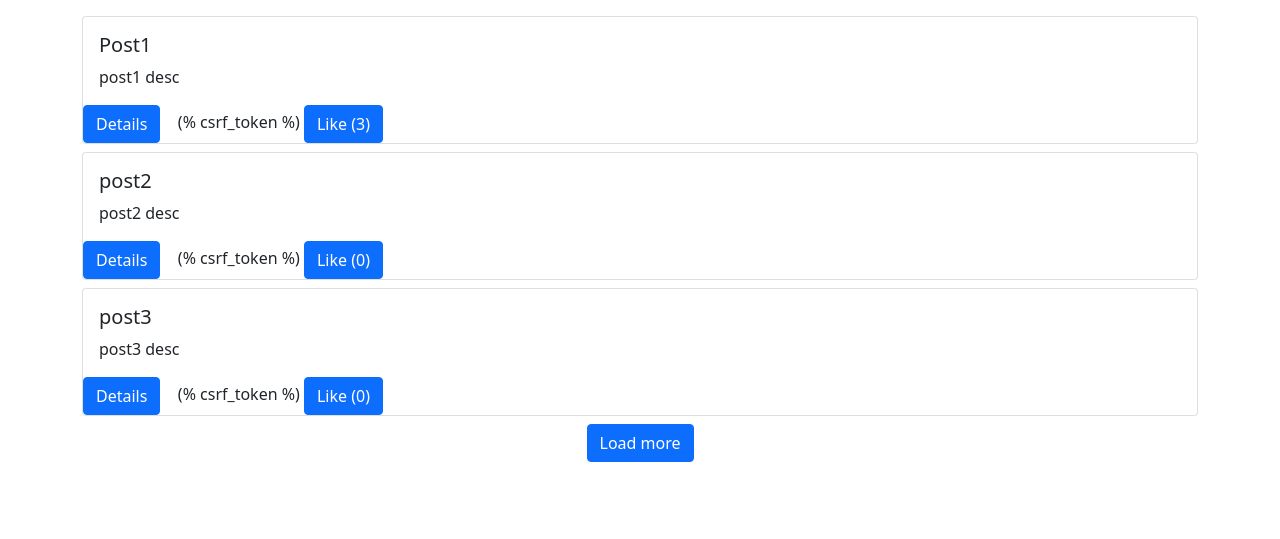
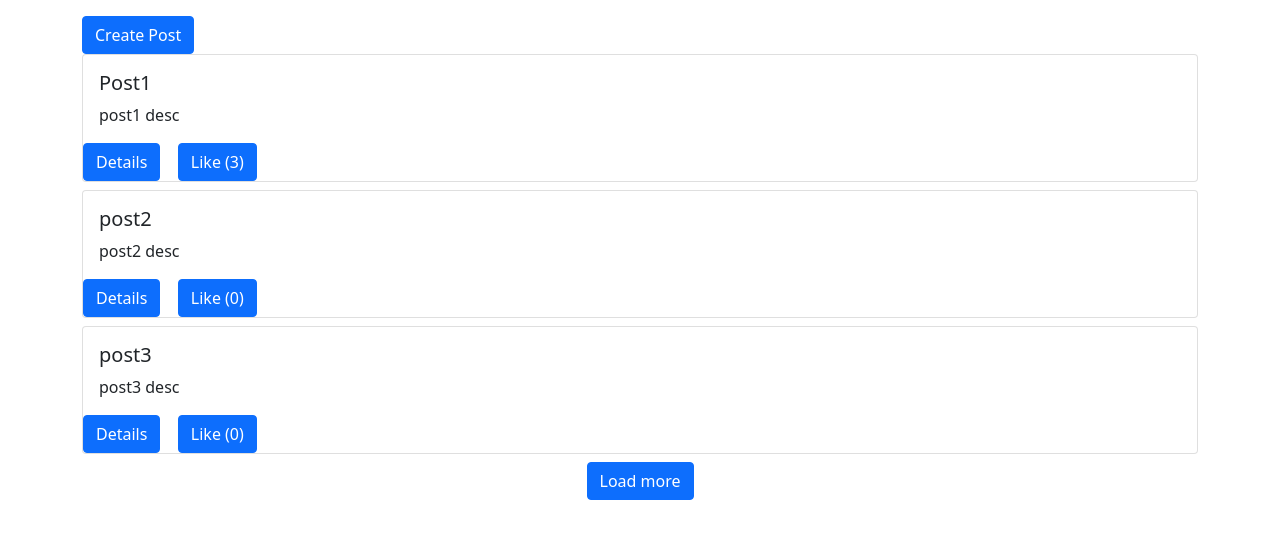
Before and after one commit to ItsSimko/NAD-A4, a Django app: page / in a window 1280 px wide. Shown: the top 539 px of the page. Run offline with Django 5.2, Linux system fonts and the light colour scheme; data comes from the database, SQL or seed files in the repository; both versions use the stored data as it was after the commit; data that the repository does not hold is empty; some libraries are stand-ins or nearby versions.

Commit message:
started work on crispy forms

```diff
--- /dev/null
+++ b/posts_project/posts/forms.py
@@ -0,0 +1,10 @@
+from django import forms
+from .models import Post
+
+class PostForm(forms.ModelForm):
+    class Meta:
+        model = Post
+        fields = [
+            'title',
+            'body'
+        ]
--- a/posts_project/posts/static/posts/main.js
+++ b/posts_project/posts/static/posts/main.js
@@ -31,17 +31,15 @@ const getDatas = () => {
                 </div>
                 <div class="col">
                     <form class="unlike-like-form" data-form-id="${el.id}">
-                        (% csrf_token %)
-                        <button href="#" class="btn btn-primary" id="like-unlike-${
+                        <button class="btn btn-primary" id="like-unlike-${
                           el.id
-                        }></button>
+                        }">${
+                          el.liked
+                            ? `Unlike (${el.like_count})`
+                            : `Like (${el.like_count})`
+                        }</button>
                     </form>
 
-                    <button href="#" class="btn btn-primary">${
-                      el.liked
-                        ? `Unlike (${el.like_count})`
-                        : `Like (${el.like_count})`
-                    }</button>
                 </div>
 
                 </div>
@@ -50,6 +48,7 @@ const getDatas = () => {
             </div>
             `;
         });
+        likeUnlikePosts();
       }, 250);
 
       if (response.size === 0) {
@@ -84,25 +83,23 @@ const getCookie = (name) => {
 const csrftoken = getCookie("csrftoken");
 
 const likeUnlikePosts = () => {
-  const likeUnlikePosts = { ...document.querySelectorAll(".unlike-like-form") };
+  const likeUnlikePosts = [...document.querySelectorAll(".unlike-like-form")];
   likeUnlikePosts.forEach((el) => {
     el.addEventListener("submit", (e) => {
       e.preventDefault();
-      const clickedId = el.target.getAttribute("data-form-id");
-      const clieckedBtn = document.getElementById(`#like-unlike-${postId}`);
+      const clickedId = el.getAttribute("data-form-id");
+      const clickedBtn = document.getElementById(`like-unlike-${clickedId}`);
       $.ajax({
         type: "POST",
-        url: "",
+        url: "like-unlike/",
         data: {
-          "X-CSRFToken": csrftoken,
-          postId: postId,
+          csrfmiddlewaretoken: csrftoken,
+          pk: clickedId,
         },
         success: function (response) {
-          if (response.liked) {
-            el.nextElementSibling.textContent = `Unlike (${response.like_count})`;
-          } else {
-            el.nextElementSibling.textContent = `Like (${response.like_count})`;
-          }
+          clickedBtn.textContent = response.liked
+            ? `Unlike (${response.count})`
+            : `Like (${response.count})`;
         },
         error: function (e) {},
       });
--- a/posts_project/posts/templates/posts/main.html
+++ b/posts_project/posts/templates/posts/main.html
@@ -1,20 +1,62 @@
 {% extends "base.html" %}
+{% load static %}
+{% load crispy_forms_tags %}
 
-{% load static %}
 {% block scripts %}
 <script src="{% static 'posts/main.js' %}" defer></script>
 {% endblock scripts %}
 
 {% block title %}
-    Posts
+Posts
 {% endblock title %}
 
 {% block content %}
+<!-- Modal -->
+<div
+  class="modal fade"
+  id="exampleModal"
+  tabindex="-1"
+  aria-labelledby="exampleModalLabel"
+  aria-hidden="true"
+>
+  <div class="modal-dialog">
+    <div class="modal-content">
+      <div class="modal-header">
+        <h5 class="modal-title" id="exampleModalLabel">Create Post</h5>
+        <button
+          type="button"
+          class="btn-close"
+          data-bs-dismiss="modal"
+          aria-label="Close"
+        ></button>
+      </div>
+      <div class="modal-body">
+        <form id="post-form">
+            {% csrf_token %}
+            {{form|crispy}}
+
+            <div class="modal-footer">
+                <button type="button" class="btn btn-danger" data-bs-dismiss="modal">
+                  Close
+                </button>
+                <button type="button" class="btn btn-success">+ Create</button>
+              </div>
+        </form>
+      </div>
+    </div>
+  </div>
+</div>
+
+<!-- Button trigger modal -->
+<button type="button" class="btn btn-primary" data-bs-toggle="modal" data-bs-target="#exampleModal">
+    Create Post
+</button>
 <div id="posts-body"></div>
 <div id="spinnerBox" class="text-center">
-    <div class="spinner-border" role="status"></div>
-  </div>
+  <div class="spinner-border" role="status"></div>
+</div>
 <div class="text-center mb-3" id="end-box">
   <button class="btn btn-primary" id="load-btn">Load more</button>
 </div>
+
 {% endblock content %}
--- a/posts_project/posts/urls.py
+++ b/posts_project/posts/urls.py
@@ -1,12 +1,14 @@
 from django.urls import path
 from .views import (
     post_list_and_create,
-    load_posts_data_view
+    load_posts_data_view,
+    like_unlike_post
 )
 
 app_name = 'posts'
 
 urlpatterns = [
     path('', post_list_and_create, name='main-board'),
+    path('like-unlike/', like_unlike_post, name='like-unlike'),
     path('getPosts/<int:num_posts>/', load_posts_data_view, name='posts-data')
 ]
--- a/posts_project/posts/views.py
+++ b/posts_project/posts/views.py
@@ -2,12 +2,30 @@
 from django.shortcuts import render
 from .models import Post
 from django.http import JsonResponse
+from .forms import PostForm
+from profiles.models import Profile
 
 # Create your views here.
 
 def post_list_and_create(request):
-    qs = Post.objects.all()
-    return render(request, 'posts/main.html', {'qs': qs})
+    form = PostForm(request.POST or None)
+    #qs = Post.objects.all()
+
+    if request.method == 'POST':
+        if form.is_valid():
+            author = Profile.objects.get(user=request.user)
+
+            instance = form.save(commit=False)
+            instance.author = author
+            instance.save()
+            form = PostForm()
+
+    context = {
+        'form': form,
+        #'qs': qs,
+    }
+
+    return render(request, 'posts/main.html', context)
 
 def load_posts_data_view(request, num_posts):
     visible = 3
@@ -32,3 +50,17 @@ def load_posts_data_view(request, num_posts):
 
 
     return JsonResponse({'data': data[lower:upper], 'size': size})
+
+def like_unlike_post(request):
+    if request.method == 'POST':
+        pk = request.POST.get('pk')
+        post_obj = Post.objects.get(pk=pk)
+
+        if request.user in post_obj.liked.all():
+            liked=False
+            post_obj.liked.remove(request.user)
+        else:
+            liked=True
+            post_obj.liked.add(request.user)
+
+    return JsonResponse({'liked': liked, 'count': post_obj.like_count})
--- a/posts_project/posts_project/settings.py
+++ b/posts_project/posts_project/settings.py
@@ -44,7 +44,13 @@ INSTALLED_APPS = [
 
     # not mine
     'crispy_forms',
+    "crispy_bootstrap4",
 ]
+
+
+CRISPY_ALLOWED_TEMPLATE_PACKS = "bootstrap4"
+
+CRISPY_TEMPLATE_PACK = "bootstrap4"
 
 MIDDLEWARE = [
     'django.middleware.security.SecurityMiddleware',
```
Also changed, not shown: posts_project/db.sqlite3.
